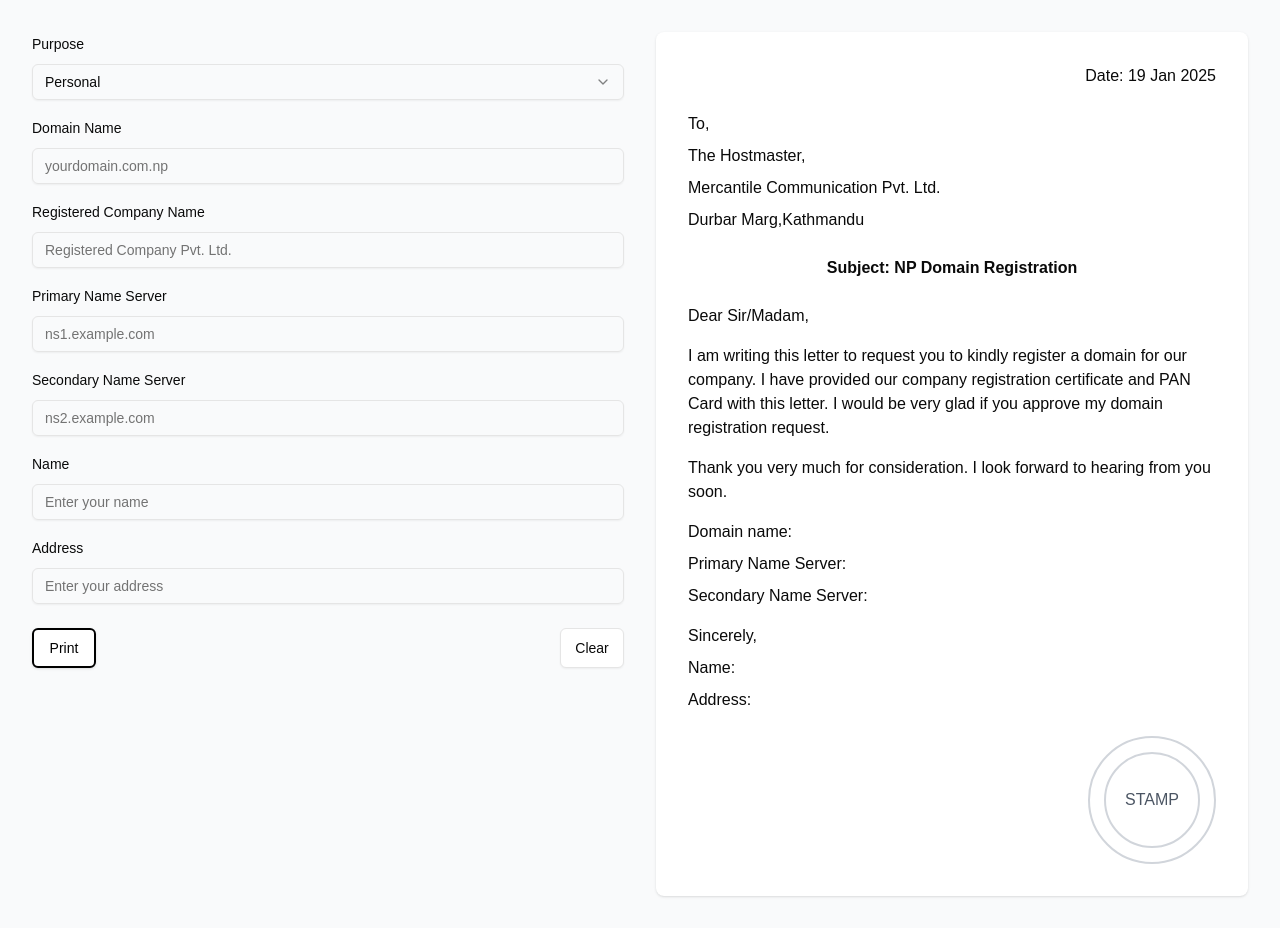
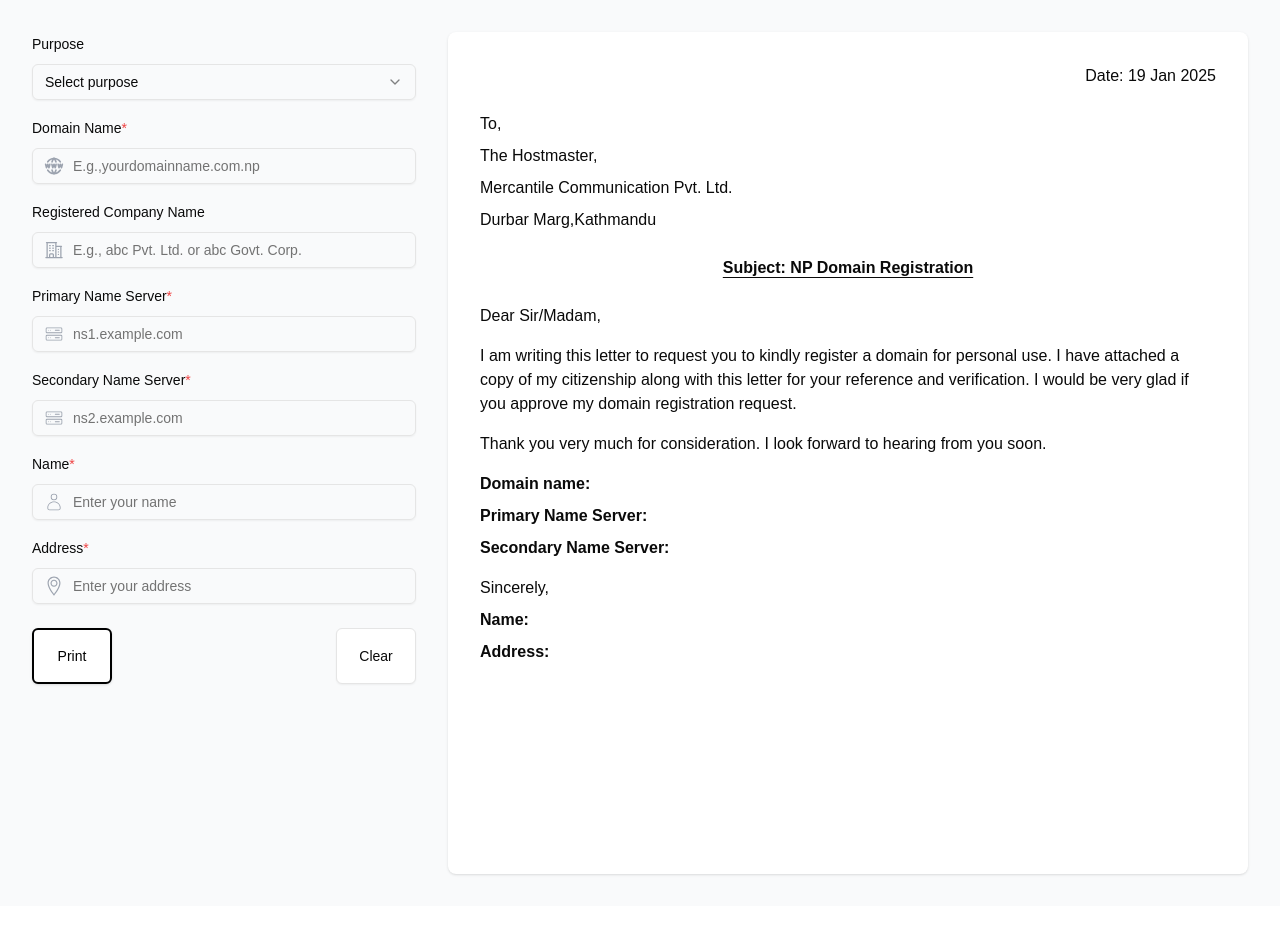
Before and after one commit to anil487/domaincvrlttr, a Next.js app: page / in a window 1280 px wide. After the commit the page ends 906 px from the top, so only its background shows below. Built offline with nearby package versions, Linux system fonts and the light colour scheme.

Commit message:
implemented logic and tailwind

```diff
--- a/package.json
+++ b/package.json
@@ -18,6 +18,7 @@
     "next": "15.1.4",
     "react": "^19.0.0",
     "react-dom": "^19.0.0",
+    "react-icons": "^5.4.0",
     "tailwind-merge": "^2.6.0",
     "tailwindcss-animate": "^1.0.7"
   },
--- a/src/app/components/letter-preview.tsx
+++ b/src/app/components/letter-preview.tsx
@@ -7,7 +7,7 @@ interface LetterPreviewProps {
 
 export function LetterPreview({ data }: LetterPreviewProps) {
   return (
-    <div className="bg-white p-8 rounded-lg shadow min-h-[842px] w-full max-w-[595px] print:shadow-none print:p-0 print:min-h-0 print:w-auto print:max-w-none">
+    <div className="bg-white p-8 rounded-lg shadow min-h-[842px] w-full  print:shadow-none print:p-0 print:min-h-0 print:w-auto print:max-w-none">
       <div className="space-y-6">
         <div className="text-right">
           <p>Date: {formatDate(new Date())}</p>
@@ -21,44 +21,75 @@ export function LetterPreview({ data }: LetterPreviewProps) {
         </div>
 
         <div className="flex justify-center">
-          <p className="font-semibold">Subject: NP Domain Registration</p>
+          <p className="font-semibold underline underline-offset-4">
+            Subject: NP Domain Registration
+          </p>
         </div>
 
         <div className="space-y-4">
           <p>Dear Sir/Madam,</p>
-
+          {data.purpose === "Business" ? (
             <p>
-            I am writing this letter to request you to kindly register a{" "}
-            {data.domainName} domain for our company. I have provided our
-            company registration certificate and PAN Card with this letter. I
-            would be very glad if you approve my domain registration request.
+              On behalf of , I am writing this letter to request you to kindly
+              register a {""} {data.domainName}  domain for our company. I have
+              provided our company registration certificate and PAN Card with
+              this letter.
+               I would be very glad if you approve my domain registration request.
             </p>
-
+          ) : (
+            <p>
+              I am writing this letter to request you to kindly register a {" "}
+              {data.domainName}  domain for personal use. I have attached a copy
+              of my citizenship along with this letter for your reference and
+              verification. I would be very glad if you approve my domain registration request.
+            </p>
+          )}
           <p>
             Thank you very much for consideration. I look forward to hearing
             from you soon.
           </p>
 
-          <div className="space-y-2">
-            <p>Domain name: {data.domainName}</p>
-            <p>Primary Name Server: {data.primaryNameServer}</p>
-            <p>Secondary Name Server: {data.secondaryNameServer}</p>
+          <div className="space-y-2 font-bold text-base">
+            <p>
+              Domain name:{" "}
+              <span className="font-normal text-base">{data.domainName}</span>
+            </p>
+            <p>
+              Primary Name Server:{" "}
+              <span className="font-normal text-base">
+                {data.primaryNameServer}
+              </span>
+            </p>
+            <p>
+              Secondary Name Server:
+              <span className="font-normal text-base">
+                {" "}
+                {data.secondaryNameServer}
+              </span>
+            </p>
           </div>
 
-          <div className="space-y-2 mt-8">
-            <p>Sincerely,</p>
-            <p>Name: {data.name}</p>
-            <p>Address: {data.address}</p>
+          <div className="space-y-2 mt-8 font-bold text-base">
+            <p className="font-normal text-base">Sincerely,</p>
+            <p>
+              Name: <span className="font-normal text-base">{data.name}</span>
+            </p>
+            <p>
+              Address:{" "}
+              <span className="font-normal text-base">{data.address}</span>
+            </p>
           </div>
         </div>
 
-        <div className="flex justify-end mt-4 print:hidden">
+        {data.purpose.length !== 0 && (
+          <div className="flex justify-end mt-2 print:hidden">
             <div className="w-32 h-32 border-2 border-solid border-gray-300 rounded-full flex items-center justify-center">
               <div className="p-10 w-24 h-24 border-2 border-solid border-gray-300 rounded-full flex items-center justify-center text-gray-600">
                 STAMP
               </div>
             </div>
           </div>
+        )}
       </div>
     </div>
   );
--- a/src/app/page.tsx
+++ b/src/app/page.tsx
@@ -1,63 +1,102 @@
-'use client'
+"use client";
 
-import { useState } from 'react'
-import { FormData } from './types/form'
-import { LetterPreview } from './components/letter-preview'
-import { Button } from "@/components/ui/button"
+import { useState } from "react";
+import { FormData } from "./types/form";
+import { LetterPreview } from "./components/letter-preview";
+import { Button } from "@/components/ui/button";
+import { TbWorldWww } from "react-icons/tb";
+import { CiServer } from "react-icons/ci";
+import { CiUser } from "react-icons/ci";
+import { TfiLocationPin } from "react-icons/tfi";
+import { HiOutlineBuildingOffice2 } from "react-icons/hi2";
 import {
   Select,
   SelectContent,
   SelectItem,
   SelectTrigger,
   SelectValue,
-} from "@/components/ui/select"
-import { Input } from "@/components/ui/input"
-import { Label } from "@/components/ui/label"
+} from "@/components/ui/select";
+import { Input } from "@/components/ui/input";
+import { Label } from "@/components/ui/label";
 
 export default function CoverLetterGenerator() {
   const [formData, setFormData] = useState<FormData>({
-    purpose: 'Personal',
-    domainName: '',
-    companyName: '',
-    primaryNameServer: '',
-    secondaryNameServer: '',
-    name: '',
-    address: ''
-  })
+    purpose: "",
+    domainName: "",
+    companyName: "",
+    primaryNameServer: "",
+    secondaryNameServer: "",
+    name: "",
+    address: "",
+  });
+
+  const [errors, setErrors] = useState({
+    domainName: false,
+    primaryNameServer: false,
+    secondaryNameServer: false,
+    name: false,
+    address: false,
+  });
 
   const handleInputChange = (field: keyof FormData, value: string) => {
-    setFormData(prev => ({
+    setFormData((prev) => ({
       ...prev,
-      [field]: value
-    }))
-  }
+      [field]: value,
+    }));
+    setErrors((prev) => ({
+      ...prev,
+      [field]: !value,
+    }));
+  };
+
+  const validateFields = () => {
+    const newErrors = {
+      domainName: !formData.domainName,
+      primaryNameServer: !formData.primaryNameServer,
+      secondaryNameServer: !formData.secondaryNameServer,
+      name: !formData.name,
+      address: !formData.address,
+    };
+    setErrors(newErrors);
+    return !Object.values(newErrors).some(Boolean);
+  };
 
   const handlePrint = () => {
-    window.print()
+    if (validateFields()) {
+      window.print();
     }
+  };
 
   const handleClear = () => {
     setFormData({
-      purpose: 'Personal',
-      domainName: '',
-      companyName: '',
-      primaryNameServer: '',
-      secondaryNameServer: '',
-      name: '',
-      address: ''
-    })
-  }
+      purpose: "Personal",
+      domainName: "",
+      companyName: "",
+      primaryNameServer: "",
+      secondaryNameServer: "",
+      name: "",
+      address: "",
+    });
+    setErrors({
+      domainName: false,
+      primaryNameServer: false,
+      secondaryNameServer: false,
+      name: false,
+      address: false,
+    });
+  };
 
   return (
     <div className="min-h-screen bg-gray-50 p-4 md:p-8 print:p-0 print:bg-white">
-      <div className="max-w-7xl mx-auto grid md:grid-cols-2 gap-8 print:block print:max-w-none">
+      <div className="max-w-7xl mx-auto grid md:grid-cols-3 gap-8 print:block print:max-w-none">
         <div className="space-y-6 print:hidden">
           <div className="space-y-4">
             <div className="space-y-2">
-              <Label htmlFor="purpose">Purpose</Label>
+              <Label  htmlFor="purpose">Purpose</Label>
               <Select
                 value={formData.purpose}
-                onValueChange={(value) => handleInputChange('purpose', value)}
+                onValueChange={(value) => handleInputChange("purpose", value)}
+                required
               >
                 <SelectTrigger>
                   <SelectValue placeholder="Select purpose" />
@@ -65,82 +104,155 @@ export default function CoverLetterGenerator() {
                 <SelectContent>
                   <SelectItem value="Personal">Personal</SelectItem>
                   <SelectItem value="Business">Business</SelectItem>
-                  <SelectItem value="Education">Education</SelectItem>
                 </SelectContent>
               </Select>
             </div>
 
             <div className="space-y-2">
-              <Label htmlFor="domainName">Domain Name</Label>
+              <Label htmlFor="domainName">Domain Name
+                <span className="text-red-500">*</span>
+              </Label>
+              <div className="relative">
                 <Input
                   id="domainName"
-                placeholder="yourdomain.com.np"
+                  required
+                  placeholder="E.g.,yourdomainname.com.np"
                   value={formData.domainName}
-                onChange={(e) => handleInputChange('domainName', e.target.value)}
+                  onChange={(e) =>
+                    handleInputChange("domainName", e.target.value)
+                  }
+                  className="pl-10"
                 />
+                <TbWorldWww className="absolute left-3 top-1/2 transform -translate-y-1/2 text-gray-400 h-5 w-5" />
+              </div>
+              {errors.domainName && (
+                <p className="text-red-500 text-sm">Domain Name is required.</p>
+              )}
             </div>
 
             <div className="space-y-2">
               <Label htmlFor="companyName">Registered Company Name</Label>
+              <div className="relative">
                 <Input
                   id="companyName"
-                placeholder="Registered Company Pvt. Ltd."
+                  placeholder="E.g., abc Pvt. Ltd. or abc Govt. Corp."
+
                   value={formData.companyName}
-                onChange={(e) => handleInputChange('companyName', e.target.value)}
+                  onChange={(e) =>
+                    handleInputChange("companyName", e.target.value)
+                  }
+                  className="pl-10"
                 />
+                <HiOutlineBuildingOffice2 className="absolute left-3 top-1/2 transform -translate-y-1/2 text-gray-400 h-5 w-5" />
+              </div>
             </div>
 
             <div className="space-y-2">
-              <Label htmlFor="primaryNameServer">Primary Name Server</Label>
+              <Label htmlFor="primaryNameServer">Primary Name Server
+              <span className="text-red-500">*</span>
+              </Label>
+              <div className="relative">
                 <Input
                   id="primaryNameServer"
+                  required
                   placeholder="ns1.example.com"
                   value={formData.primaryNameServer}
-                onChange={(e) => handleInputChange('primaryNameServer', e.target.value)}
+                  onChange={(e) =>
+                    handleInputChange("primaryNameServer", e.target.value)
+                  }
+                  className="pl-10"
                 />
+                <CiServer className="absolute left-3 top-1/2 transform -translate-y-1/2 text-gray-400 h-5 w-5" />
+              </div>
+              {errors.primaryNameServer && (
+                <p className="text-red-500 text-sm">
+                  Primary Name Server is required.
+                </p>
+              )}
             </div>
 
             <div className="space-y-2">
-              <Label htmlFor="secondaryNameServer">Secondary Name Server</Label>
+              <Label htmlFor="secondaryNameServer">Secondary Name Server
+              <span className="text-red-500">*</span>
+              </Label>
+              <div className="relative">
                 <Input
                   id="secondaryNameServer"
+                  required
                   placeholder="ns2.example.com"
                   value={formData.secondaryNameServer}
-                onChange={(e) => handleInputChange('secondaryNameServer', e.target.value)}
+                  onChange={(e) =>
+                    handleInputChange("secondaryNameServer", e.target.value)
+                  }
+                  className="pl-10"
                 />
+                <CiServer className="absolute left-3 top-1/2 transform -translate-y-1/2 text-gray-400 h-5 w-5" />
+              </div>
+              {errors.secondaryNameServer && (
+                <p className="text-red-500 text-sm">
+                  Secondary Name Server is required.
+                </p>
+              )}
             </div>
 
             <div className="space-y-2">
-              <Label htmlFor="name">Name</Label>
+              <Label htmlFor="name">Name
+              <span className="text-red-500">*</span>
+              </Label>
+              <div className="relative">
                 <Input
                   id="name"
+                  required
                   placeholder="Enter your name"
                   value={formData.name}
-                onChange={(e) => handleInputChange('name', e.target.value)}
+                  onChange={(e) => handleInputChange("name", e.target.value)}
+                  className="pl-10"
                 />
+                <CiUser className="absolute left-3 top-1/2 transform -translate-y-1/2 text-gray-400 h-5 w-5" />
+              </div>
+              {errors.name && (
+                <p className="text-red-500 text-sm">Name is required.</p>
+              )}
             </div>
 
             <div className="space-y-2">
-              <Label htmlFor="address">Address</Label>
+              <Label htmlFor="address">Address
+              <span className="text-red-500">*</span>
+              </Label>
+              <div className="relative">
                 <Input
                   id="address"
+                  required
                   placeholder="Enter your address"
                   value={formData.address}
-                onChange={(e) => handleInputChange('address', e.target.value)}
+                  onChange={(e) => handleInputChange("address", e.target.value)}
+                  className="pl-10"
                 />
+                <TfiLocationPin className="absolute left-3 top-1/2 transform -translate-y-1/2 text-gray-400 h-5 w-5" />
+              </div>
+              {errors.address && (
+                <p className="text-red-500 text-sm">Address is required.</p>
+              )}
             </div>
           </div>
 
           <div className="flex justify-between">
-            <Button className='bg-white text-black h-10 w-16 hover:bg-slate-50 border-2 border-black' onClick={handlePrint}>Print</Button>
-            <Button className='h-10 w-16' variant="outline" onClick={handleClear}>Clear</Button>
+            <Button
+              className="bg-white text-black h-14 w-20 hover:bg-blue-600 hover:text-white border-2 border-black"
+              onClick={handlePrint}
+            >
+              Print
+            </Button>
+            <Button className="h-14 w-20  hover:bg-blue-600 hover:text-white" variant="outline" onClick={handleClear}>
+              Clear
+            </Button>
           </div>
         </div>
 
-        <div className="print:w-full print:m-0">
+        <div className="print:w-full print:m-0 col-span-2  ">
           <LetterPreview data={formData} />
         </div>
       </div>
     </div>
-  )
+  );
 }
```
Also changed, not shown: 1 other file (tests, documents, lock files or other folders). Lines whose indentation alone changed are shown as unchanged.
